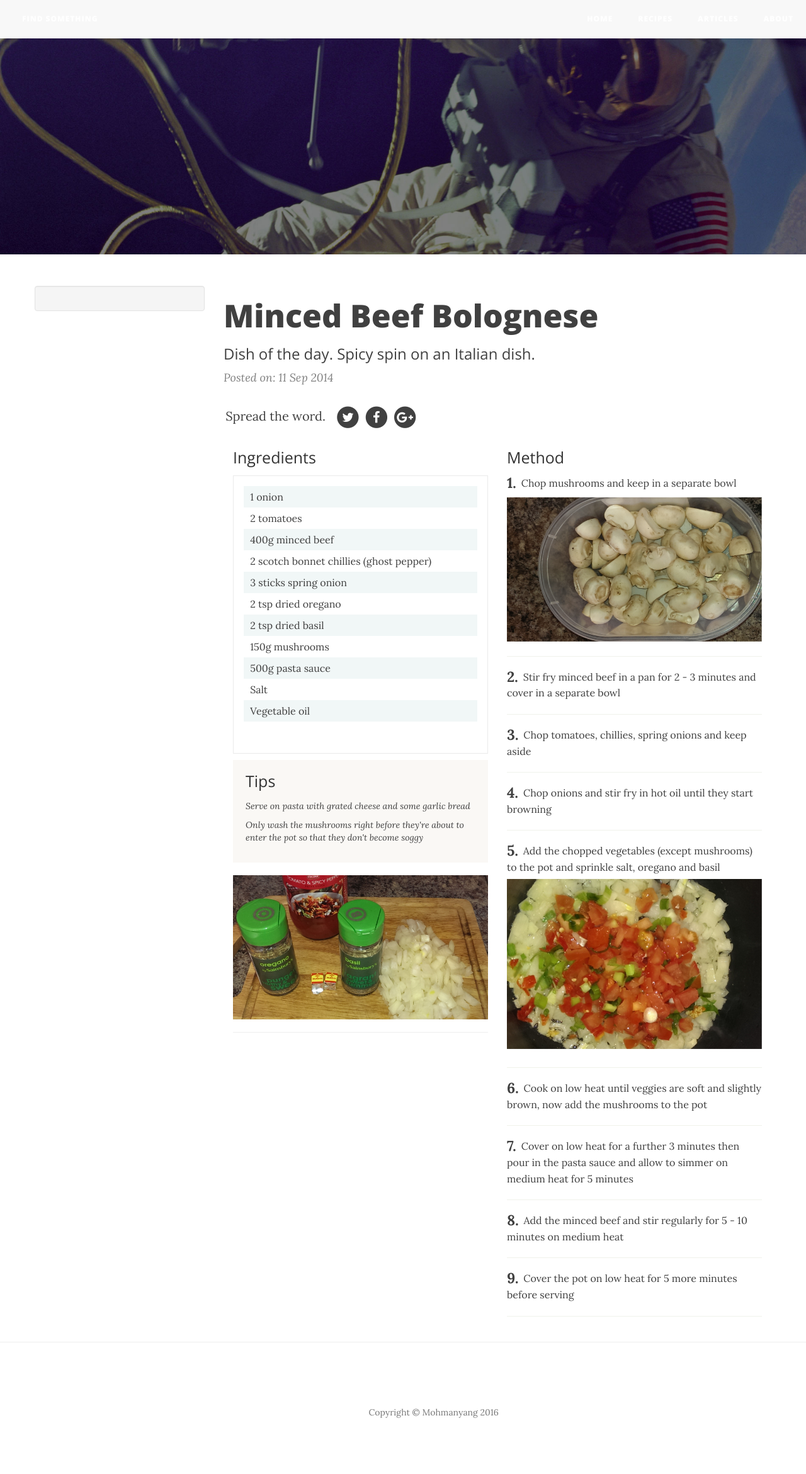
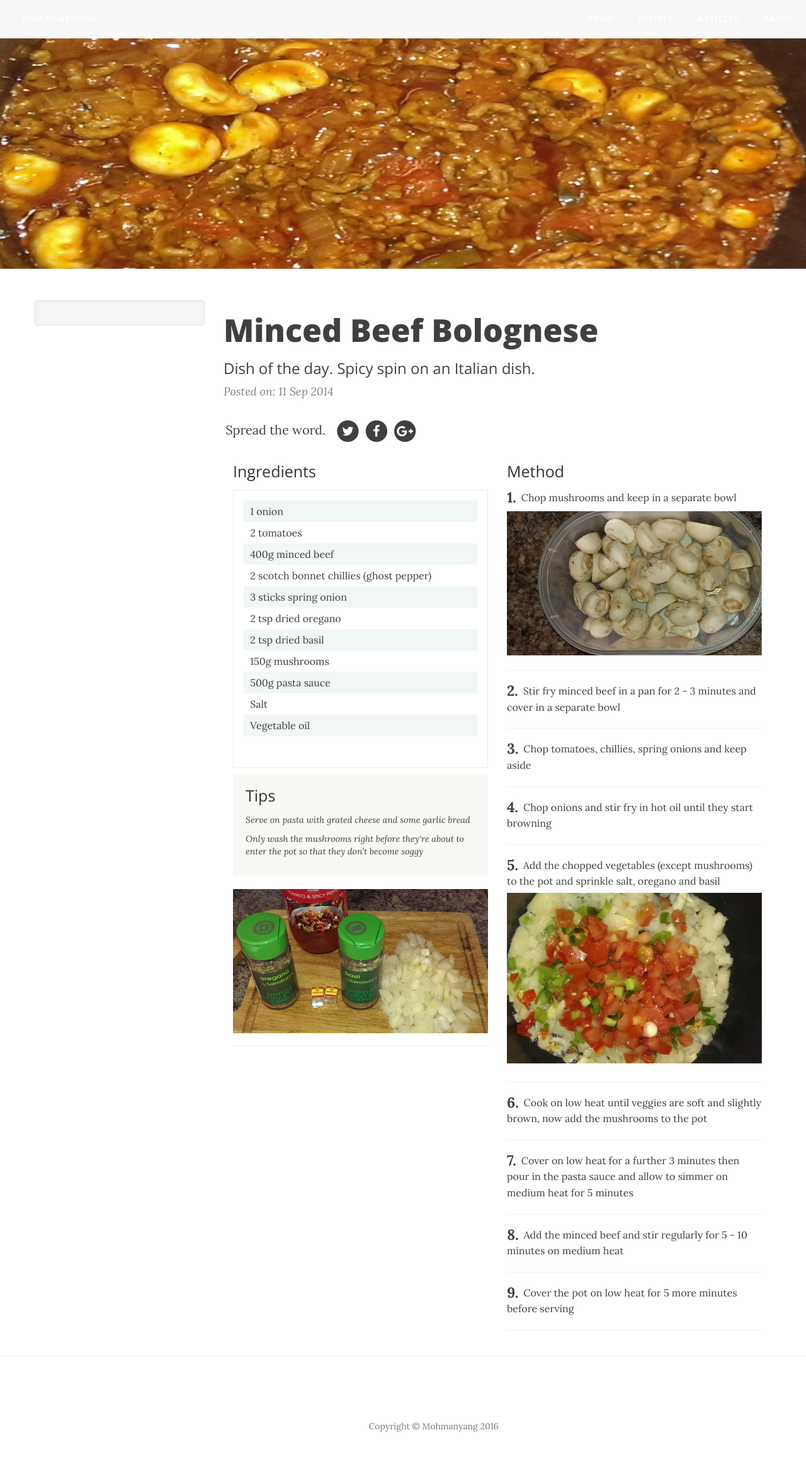
Before and after one commit to LaVillaine/LaVillaine.github.io, a Jekyll site: the page built from _posts/1900-01-01-Minced Beef Bolognese.html, in a window 1280 px wide. Shown: the whole page at 63% size. Built offline with Jekyll 4.4.1, drawn with Linux system fonts in a browser that asks for light colours; nearby versions of some CDN libraries; comment, search, counter and statistics services are not loaded; before the commit the page ends 2319 px from its top, so only the background shows below that.

Commit message:
added post pictures

```diff
--- a/_posts/1900-01-01-Minced Beef Bolognese.html
+++ b/_posts/1900-01-01-Minced Beef Bolognese.html
@@ -5,7 +5,7 @@ postHeading: "Minced Beef Bolognese"
 subHeading: "Dish of the day. Spicy spin on an Italian dish."
 tags: food africa african kitchen beef bolognese bologna Italy cameroon cameroonian cooking cuisine africaine foodporn pasta recette recipe
 date: "11 Sep 2014"
-image: "/img/post-bg.jpg"
+image: "/img/Minced Beef Bolognese/header.jpg"
 ---
 
 <div class="container" style="width:100%"><div class="row">
```
Also changed, not shown: img/Minced Beef Bolognese/IMAG1400.jpg (deleted), img/Minced Beef Bolognese/header.jpg (added).
